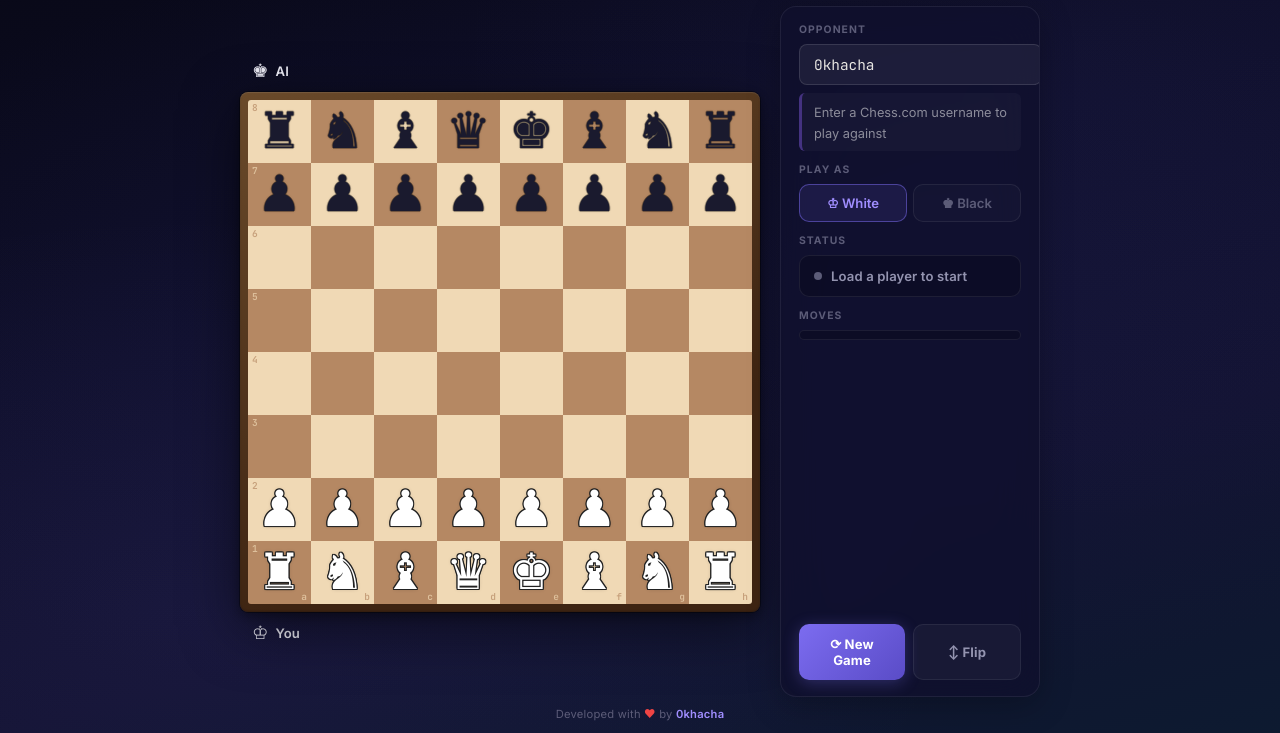
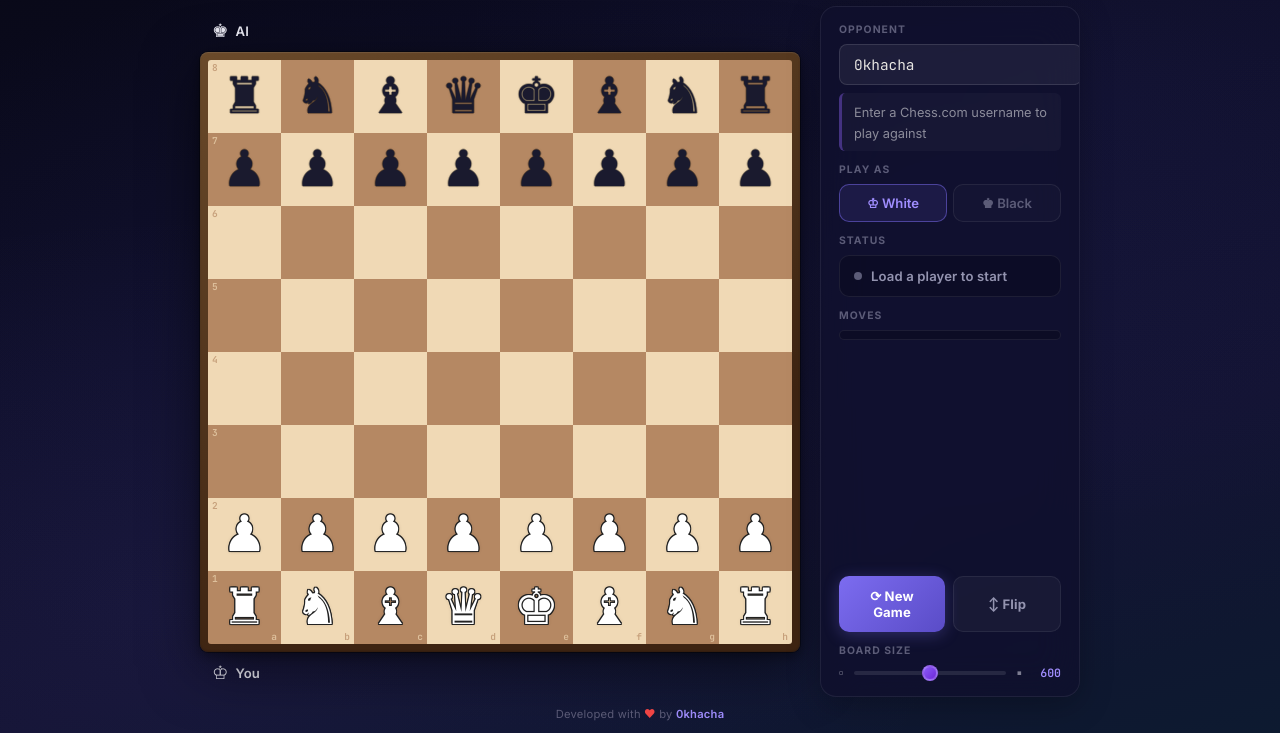
Before and after one commit to 0khacha/self-play-chess-ai, a plain HTML site: page static/index.html in a window 1280 px wide. Shown: the part 67-800 px from the top of the page. Drawn offline with Linux system fonts and the light colour scheme.

Commit message:
ui: bigger board (600px default) + resizable slider (400-800px)
- Board default increased from 520px to 600px
- Added Board Size slider in the side panel (range: 400-800px)
- Size preference saved to localStorage
- Custom styled range input matching the purple theme
- Board uses CSS custom property --board-size for dynamic resize

```diff
--- a/static/app.js
+++ b/static/app.js
@@ -64,9 +64,25 @@ class ChessGame {
       this.newGame();
     });
 
+    // Board size slider
+    const slider = document.getElementById("board-size");
+    const sizeLabel = document.getElementById("size-value");
+    const saved = localStorage.getItem("boardSize");
+    if (saved) { slider.value = saved; }
+    this._applyBoardSize(+slider.value, sizeLabel);
+    slider.addEventListener("input", () => {
+      this._applyBoardSize(+slider.value, sizeLabel);
+      localStorage.setItem("boardSize", slider.value);
+    });
+
     // Board clicks
     this.boardEl.addEventListener("click",       (e) => this._onSquareClick(e));
     this.boardEl.addEventListener("contextmenu", (e) => { e.preventDefault(); this.selectedSquare = null; this._renderBoard(); });
+  }
+
+  _applyBoardSize(px, label) {
+    this.wrapperEl.style.setProperty("--board-size", px + "px");
+    if (label) label.textContent = px;
   }
 
   // ──────────────── Load Player ────────────────
--- a/static/index.html
+++ b/static/index.html
@@ -94,6 +94,17 @@
             <button class="btn btn-primary" id="new-game">⟳ New Game</button>
             <button class="btn btn-secondary" id="flip-board">↕ Flip</button>
           </div>
+
+          <!-- Board Size -->
+          <div class="panel-section">
+            <h3 class="section-title">Board Size</h3>
+            <div class="size-control">
+              <span style="font-size:0.8rem;opacity:0.5">▫</span>
+              <input type="range" class="size-slider" id="board-size" min="400" max="800" value="600" step="20" />
+              <span style="font-size:0.8rem;opacity:0.5">▪</span>
+              <span class="size-value" id="size-value">600</span>
+            </div>
+          </div>
         </aside>
       </div>
     </main>
--- a/static/style.css
+++ b/static/style.css
@@ -217,7 +217,7 @@ body::before {
 /* ─── Board Frame (wooden border) ─── */
 .board-wrapper {
   position: relative;
-  width: min(520px, calc(100vh - 180px), calc(100vw - 340px));
+  width: min(var(--board-size, 600px), calc(100vh - 160px), calc(100vw - 340px));
   padding: 8px;
   background: linear-gradient(155deg, var(--board-frame-1), var(--board-frame-2) 70%);
   border-radius: 8px;
@@ -860,6 +860,58 @@ body::before {
   .promotion-options .promo-btn { width: 60px; height: 60px; font-size: 36px; }
 }
 
+/* ─── Board Size Slider ─── */
+.size-control {
+  display: flex;
+  align-items: center;
+  gap: 10px;
+}
+
+.size-slider {
+  flex: 1;
+  -webkit-appearance: none;
+  appearance: none;
+  height: 4px;
+  background: rgba(255, 255, 255, 0.1);
+  border-radius: 2px;
+  outline: none;
+  cursor: pointer;
+}
+
+.size-slider::-webkit-slider-thumb {
+  -webkit-appearance: none;
+  width: 16px;
+  height: 16px;
+  border-radius: 50%;
+  background: linear-gradient(135deg, #8b5cf6, #6d28d9);
+  border: 2px solid rgba(255, 255, 255, 0.2);
+  cursor: pointer;
+  transition: transform 0.15s, box-shadow 0.2s;
+}
+
+.size-slider::-webkit-slider-thumb:hover {
+  transform: scale(1.2);
+  box-shadow: 0 0 10px rgba(139, 92, 246, 0.5);
+}
+
+.size-slider::-moz-range-thumb {
+  width: 16px;
+  height: 16px;
+  border-radius: 50%;
+  background: linear-gradient(135deg, #8b5cf6, #6d28d9);
+  border: 2px solid rgba(255, 255, 255, 0.2);
+  cursor: pointer;
+}
+
+.size-value {
+  font-family: 'JetBrains Mono', monospace;
+  font-size: 0.72rem;
+  color: var(--accent-bright);
+  min-width: 28px;
+  text-align: right;
+  font-weight: 600;
+}
+
 /* ─── Username Input ─── */
 .username-input-group {
   display: flex;
```
